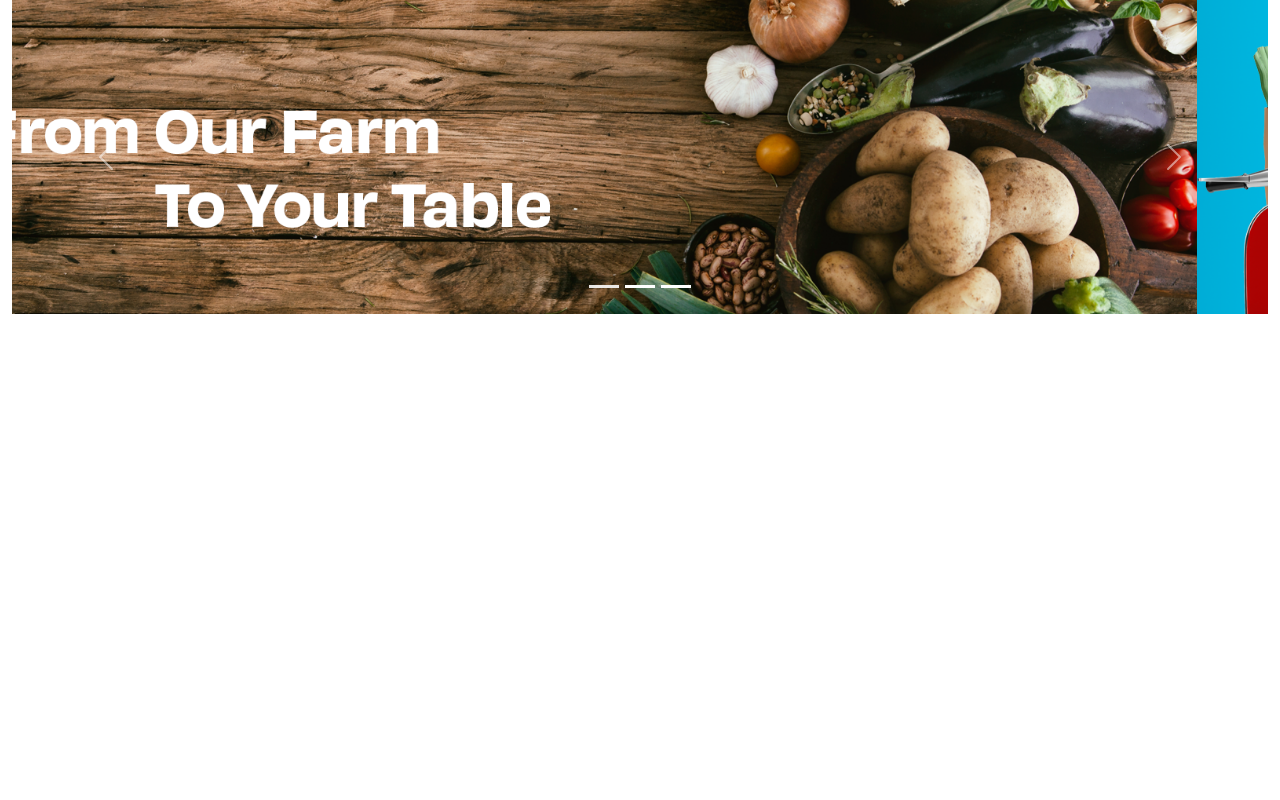
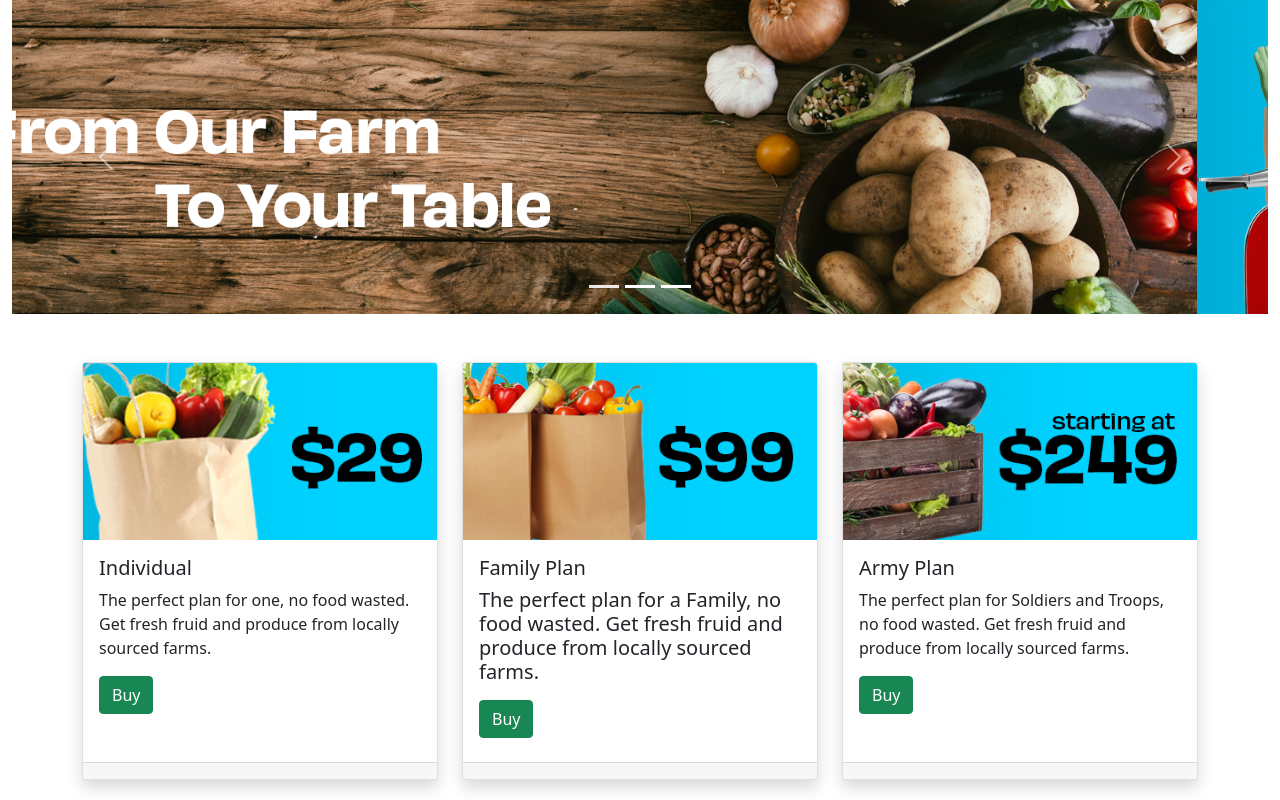
Before and after one commit to faisal-hossain1429/Pricing-Page, a plain HTML site: page index.html in a window 1280 px wide. Drawn offline with nearby package versions, Linux system fonts and the light colour scheme.

Commit message:
Complete

```diff
--- a/index.html
+++ b/index.html
@@ -45,6 +45,57 @@
                 <span class="visually-hidden">Next</span>
             </button>
          </div>
+
+         <div class="container pt-5">
+            <div class="row row-cols-1 row-cols-md-3 g-4">
+                <div class="col">
+                    <div class="card h-100 shadow">
+                        <img src="/Pricing-Page/img/indplan.png" class="card-img-top">
+                        <div class="card-body">
+                            <h5 class="card-title"> Individual </h5>
+                            <p class="card-individual"> The perfect plan for one, no food wasted. Get fresh fruid and produce from locally sourced farms. </p>
+                            <a href="#" class="btn btn-success">Buy</a>
+                        </div>
+                        <div class="card-footer">
+                            <!--Force cards to be equal heights-->
+                            <small class="text-muted"></small>
+                        </div>
+                    </div>
+                </div>
+
+                <div class="col">
+                    <div class="card h-100 shadow">
+                        <img src="/Pricing-Page/img/FamilyPlan.png" class="card-img-top">
+                        <div class="card-body">
+                            <h5 class="card-title"> Family Plan <h5>
+                            <p class="card-individual"> The perfect plan for a Family, no food wasted. Get fresh fruid and produce from locally sourced farms. </p>
+                            <a href="#" class="btn btn-success">Buy</a>
+                        </div>
+                        <div class="card-footer">
+                            <!--Force cards to be equal heights-->
+                            <small class="text-muted"></small>
+                        </div>
+                    </div>
+                </div>
+
+                <div class="col">
+                    <div class="card h-100 shadow">
+                        <img src="/Pricing-Page/img/armyplan.png" class="card-img-top">
+                        <div class="card-body">
+                            <h5 class="card-title"> Army Plan </h5>
+                            <p class="card-individual"> The perfect plan for Soldiers and Troops, no food wasted. Get fresh fruid and produce from locally sourced farms. </p>
+                            <a href="#" class="btn btn-success">Buy</a>
+                        </div>
+                        <div class="card-footer">
+                            <!--Force cards to be equal heights-->
+                            <small class="text-muted"></small>
+                        </div>
+                    </div>
+                </div>
+
+            </div>
+
+         </div>
     </div>
 
 
```
